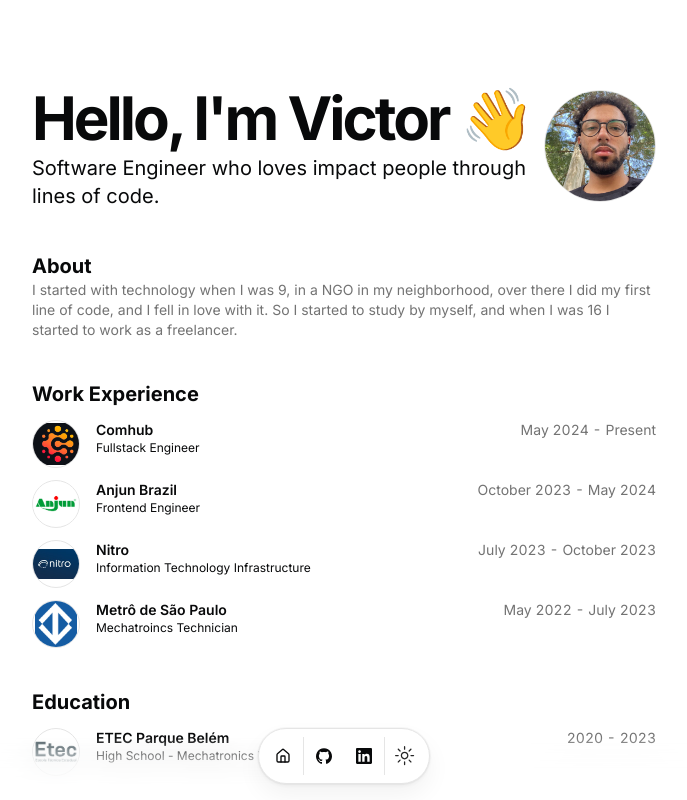
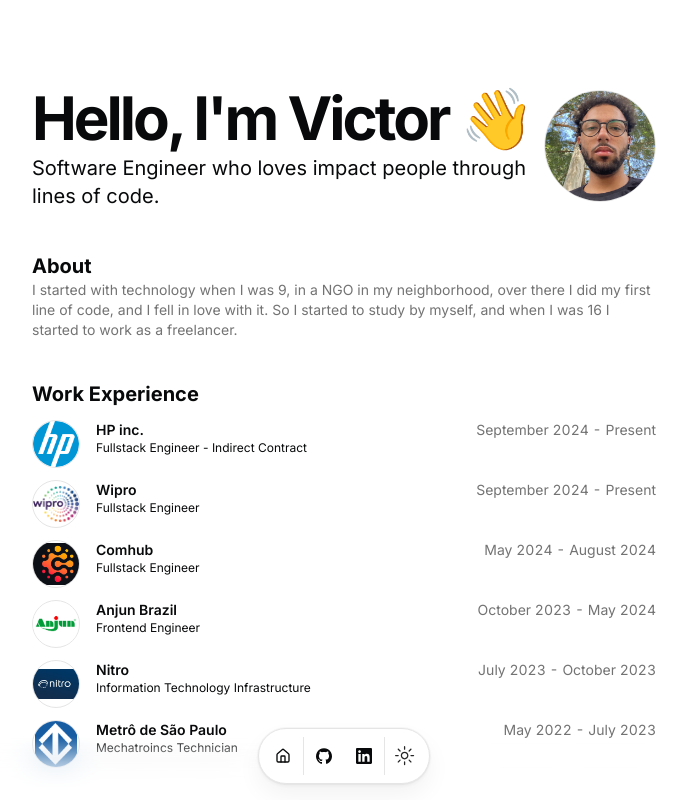
Before and after one commit to victormicco/victormiccodev, a Next.js app: page / in a window 1280 px wide. Shown: the top 800 px of the page, without its empty margins (296-983 px from the left). Built offline with nearby package versions, Linux system fonts and the light colour scheme.

Commit message:
refactor: new experience

```diff
--- a/src/data/resume.tsx
+++ b/src/data/resume.tsx
@@ -63,6 +63,30 @@ export const DATA = {
 
   work: [
     {
+      company: "HP inc.",
+      href: "https://www.hp.com/",
+      badges: [],
+      location: "Worldwide - Indirect Contract",
+      title: "Fullstack Engineer - Indirect Contract",
+      logoUrl: "/hp.png",
+      start: "September 2024",
+      end: "Present",
+      description:
+        "Responsible for developing and maintaining Hp.dev platform delivering new features to others developers and partners. Collaborated with a team of developers to create public Api's and services.",
+    },
+    {
+      company: "Wipro",
+      href: "https://www.wipro.com/",
+      badges: [],
+      location: "Worldwide",
+      title: "Fullstack Engineer",
+      logoUrl: "/wipro.png",
+      start: "September 2024",
+      end: "Present",
+      description:
+        "Responsible for developing and maintaining a variety of software applications, including web applications, APIs, and microservices. Collaborated with a team of developers to create innovative solutions that meet the needs of clients. Utilized a variety of technologies to create high-quality software applications.",
+    },
+    {
       company: "Comhub",
       href: "https://comhub.com.br/",
       badges: [],
@@ -70,7 +94,7 @@ export const DATA = {
       title: "Fullstack Engineer",
       logoUrl: "/comhub.png",
       start: "May 2024",
-      end: "Present",
+      end: "August 2024",
       description:
         "Implemented AI and CRM Integration System: Developed an innovative system integrating artificial intelligence and CRM's to automate client summary creation. This optimizes customer service by allowing agents to proceed with conversations without needing to review entire histories. - News and Utilities Website for Accountants: Engineered a responsive, interactive frontend for a news and utilities website tailored for accountants. Implemented advanced features for recursive upload, navigation, and sharing. ",
     },
```
Also changed, not shown: index.tsx (added, +26 -0 lines), public/hp.png (added), public/wipro.png (added).
